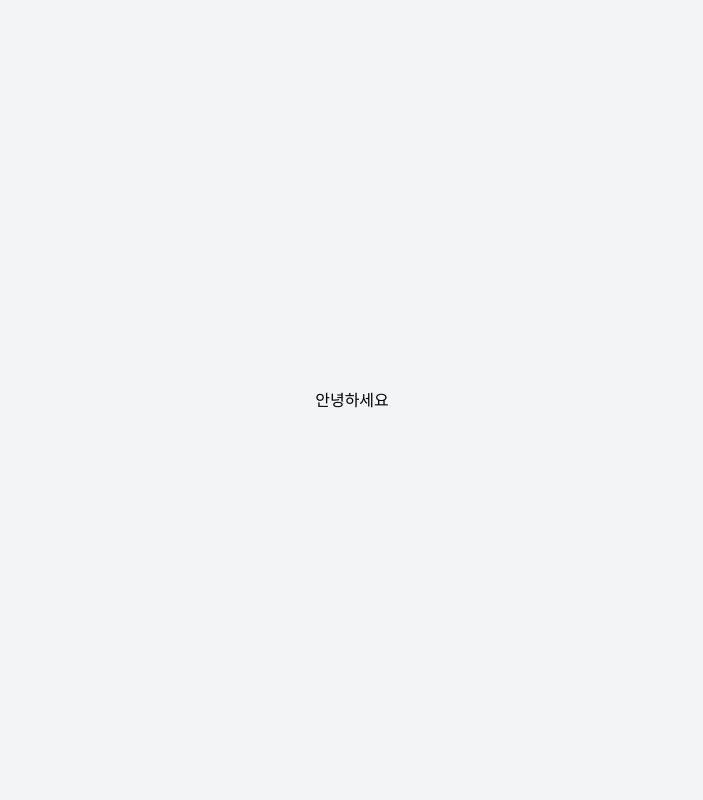
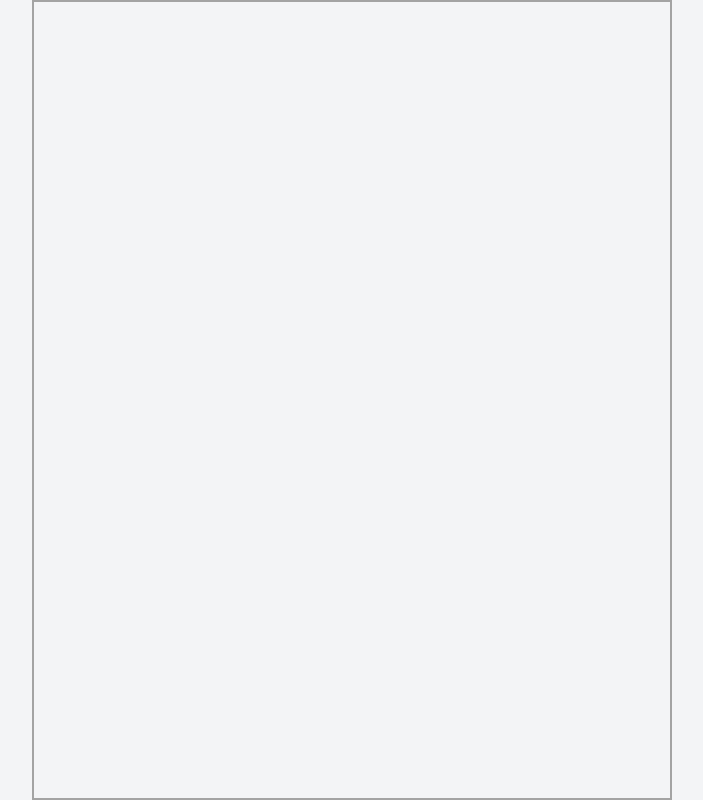
Before and after one commit to prgrms-fe-devcourse/NFE1_2_FitPlace, a React (Vite) app: page / in a window 1280 px wide. Shown: the whole page, without its empty margins (288-991 px from the left). Built offline with nearby package versions, Linux system fonts and the light colour scheme.

Commit message:
feat: tsconfig 설정 추가 / 예시 레이아웃 지정

```diff
--- a/src/pages/Mainpage.tsx
+++ b/src/pages/Mainpage.tsx
@@ -1,7 +1,9 @@
 import React from "react";
 
 const Mainpage = () => {
-  return <div>안녕하세요</div>;
+  return (
+    <div className=" w-140 h-full border-solid border-2 border-neutral-400"></div>
+  );
 };
 
 export default Mainpage;
--- a/tailwind.config.js
+++ b/tailwind.config.js
@@ -5,6 +5,10 @@ export default {
   content: ["./index.html", "./src/**/*.{js,ts,jsx,tsx}"],
   theme: {
     extend: {
+      width: {
+        140: "640px",
+      },
+
       colors: {
         primary: {
           DEFAULT: "#2bca43",
```
